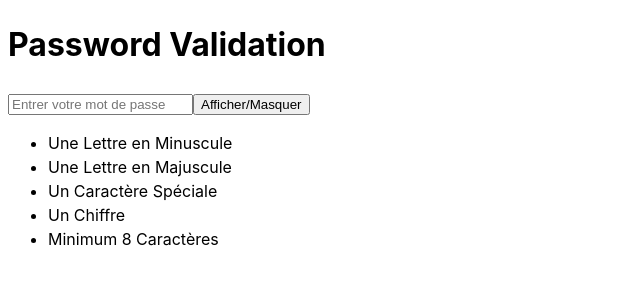
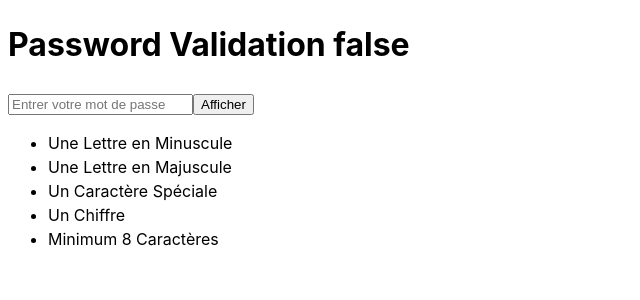
Before and after one commit to DialloDBA/PasswordValidatorReact, a React (Vite) app: page / in a window 1280 px wide. Shown: the top 300 px of the page, without its empty margins (0-640 px from the left). Built offline with nearby package versions, Linux system fonts and the light colour scheme.

Commit message:
Creation du state passwordIsVisible

```diff
--- a/src/App.jsx
+++ b/src/App.jsx
@@ -1,12 +1,14 @@
 import { useState } from 'react'
 import './App.scss'
 
+
 function App() {
+  const [passwordIsVisible,setPasswordIsVisible] = useState(false)
   return (
-    <div className=''>
-      <h1 className=''>Password Validation</h1>
-      <input type="password" name="password" id="" placeholder='Entrer votre mot de passe ' />
-      <button type="button">Afficher/Masquer</button>
+    <>
+      <h1 className=''>Password Validation {passwordIsVisible.toString()} </h1>
+      <input type={passwordIsVisible ? 'text' : 'password'} name="password" id="" placeholder='Entrer votre mot de passe ' />
+      <button type="button" onClick={()=>setPasswordIsVisible((prevState)=>!prevState)}>{passwordIsVisible ? 'Masquer' : 'Afficher'}</button>
       <ul>
         <li>Une Lettre en Minuscule</li>
         <li>Une Lettre en Majuscule</li>
@@ -14,7 +16,7 @@ function App() {
         <li>Un Chiffre </li>
         <li>Minimum 8 Caractères</li>
       </ul>
-    </div>
+    </>
   )
 }
 
```
